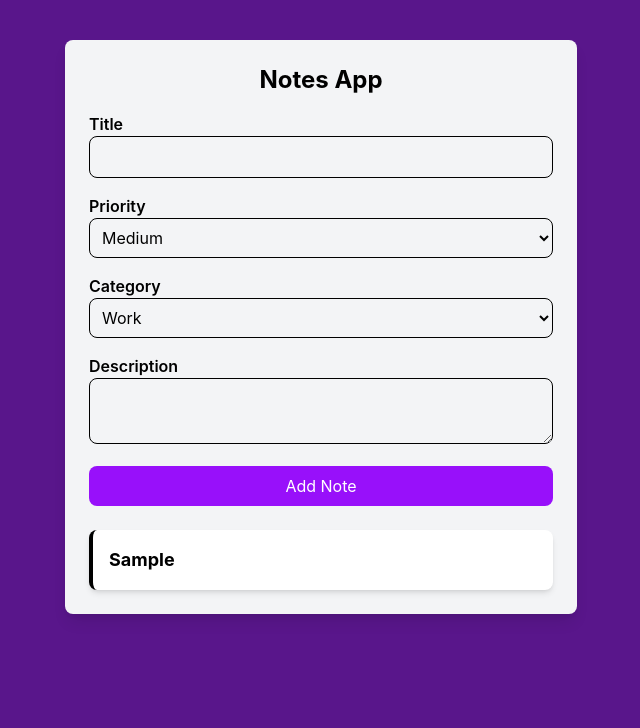
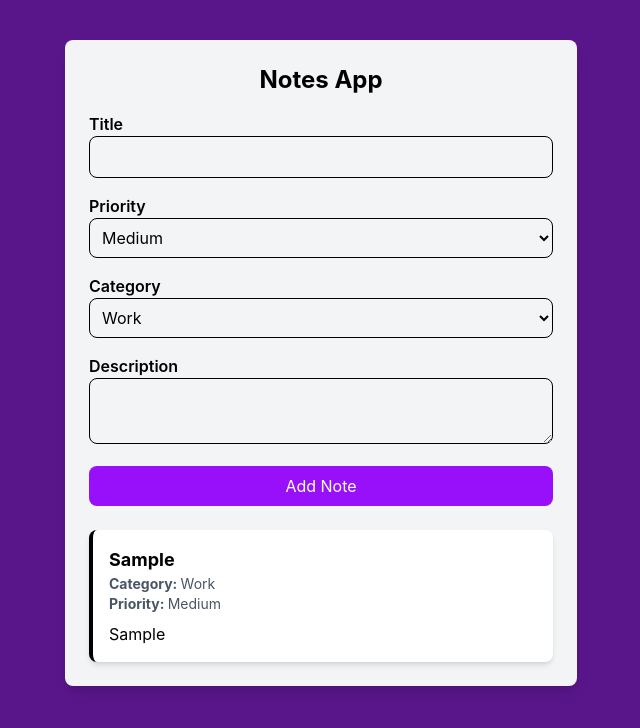
Before and after one commit to zieDoo/React-sandbox, a React (Vite) app in the folder 04_Forms_Notes_App/notes-app/: page / in a window 1280 px wide. Both pictures are taken after typing "Sample", "Sample" into the empty fields and a click on the button "Add Note". Shown: the top 728 px of the page, without its empty margins (319-959 px from the left). Built offline with nearby package versions, Linux system fonts and the light colour scheme.

Commit message:
04 Form Notes - Adding rest of properties to component

```diff
--- a/04_Forms_Notes_App/notes-app/src/App.jsx
+++ b/04_Forms_Notes_App/notes-app/src/App.jsx
@@ -10,6 +10,7 @@ const App = () => {
     <div className="max-w-lg mx-auto mt-10 p-6 bg-gray-100 rounded-lg shadow-lg">
       <h2 className="text-2xl font-bold mb-4 text-center">Notes App</h2>
       <NoteForm notes={notes} setNotes={setNotes} />
+      {/* Adding a NoteList */}
       <NoteList notes={notes} />
     </div>
   );
--- a/04_Forms_Notes_App/notes-app/src/components/NoteList.jsx
+++ b/04_Forms_Notes_App/notes-app/src/components/NoteList.jsx
@@ -1,13 +1,31 @@
+// We call notes props from Global state
 const NoteList = ({ notes }) => {
+  // here we check if there is any notes in array
   if (notes.length === 0) {
+    // if array is empty
     return <p className="text-center text-gray-500">No Notes Yet</p>;
   }
 
+  // otherwise we return our notes
   return (
     <div className="space-y-4">
       {notes.map((note) => (
-        <div className="p-4 bg-white rounded-lg shadow-md border-l-4">
+        <div
+          key={note.id} // dont forget to add a key for rendering main wrapping element
+          className="p-4 bg-white rounded-lg shadow-md border-l-4"
+        >
+          {/* Add a title from our object */}
           <h3 className="text-lg font-bold">{note.title}</h3>
+          {/* Add a rest of the properties */}
+          <p className="text-sm text-gray-600">
+            <strong>Category: </strong>
+            {note.category}
+          </p>
+          <p className="text-sm text-gray-600">
+            <strong>Priority: </strong>
+            {note.priority}
+          </p>
+          <p className="mt-2">{note.description}</p>
         </div>
       ))}
     </div>
```
